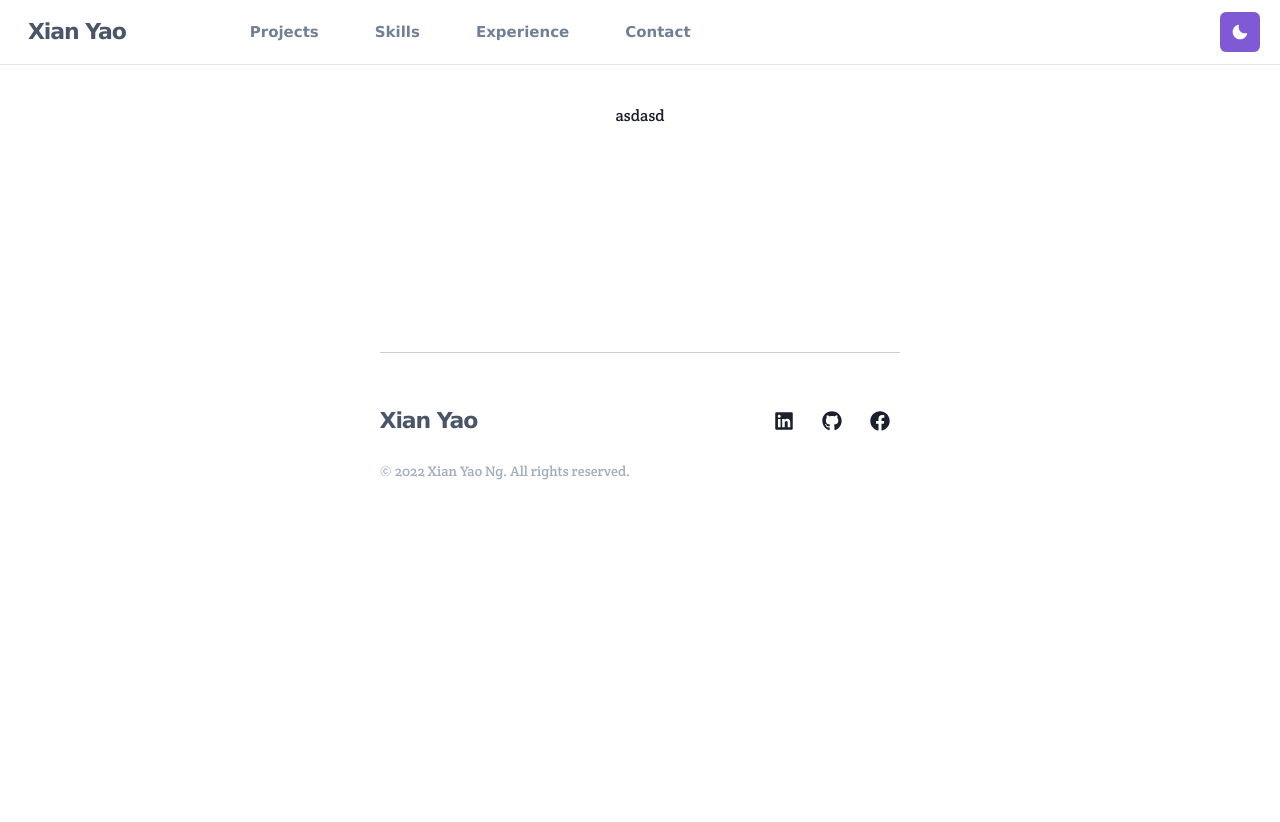
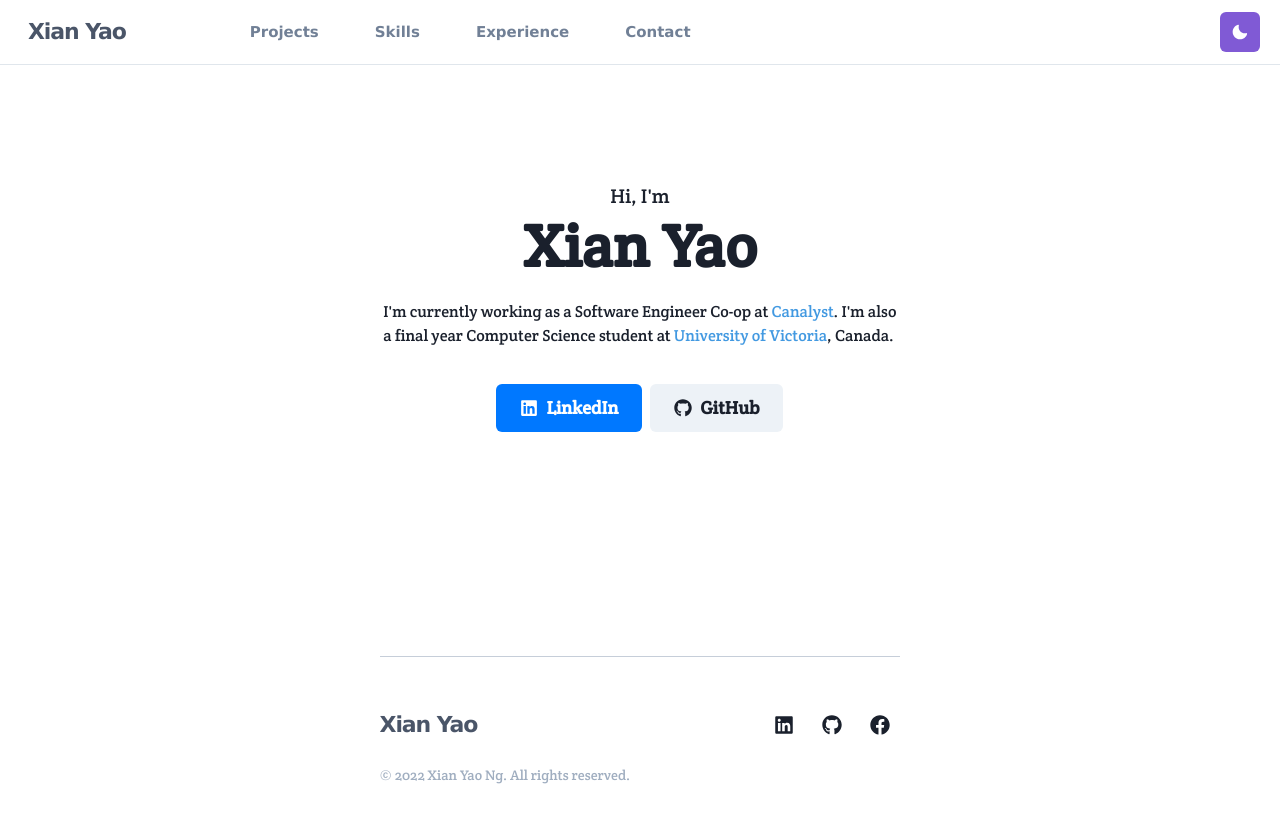
Before and after one commit to xianyao009/xianyaong-portfolio, a Next.js app: page / in a window 1280 px wide. Shown: the top 822 px of the page. Before the commit the page ends 800 px from the top, so only its background shows below. Built offline with nearby package versions, Linux system fonts and the light colour scheme.

Commit message:
Added home page

```diff
--- /dev/null
+++ b/components/container/HomeContainer.js
@@ -0,0 +1,62 @@
+import {
+  Box,
+  Button,
+  Heading,
+  Text,
+  Stack,
+  Link,
+  Icon,
+} from "@chakra-ui/react";
+import { FaGithub, FaLinkedin } from "react-icons/fa";
+
+const HomeContainer = () => {
+  return (
+    <Stack spacing={2} alignItems="center" mt={20}>
+      <Heading size="md" fontWeight="light">
+        Hi, I&apos;m
+      </Heading>
+      <Heading size="3xl">Xian Yao</Heading>
+      <Box w="50%">
+        <Text pt={4}>
+          I&apos;m currently working as a Software Engineer Co-op at{" "}
+          <Link
+            as="a"
+            href="https://www.canalyst.com"
+            color="blue.400"
+            isExternal
+          >
+            Canalyst
+          </Link>
+          . I&apos;m also a final year Computer Science student at{" "}
+          <Link as="a" href="https://www.uvic.ca" color="blue.400" isExternal>
+            University of Victoria
+          </Link>
+          , Canada.
+        </Text>
+      </Box>
+      <Stack direction="row" pt={7}>
+        <Button
+          as="a"
+          size="lg"
+          href="https://www.linkedin.com/in/xianyaong"
+          target="_blank"
+          leftIcon={<FaLinkedin />}
+          colorScheme="messenger"
+        >
+          LinkedIn
+        </Button>
+        <Button
+          as="a"
+          size="lg"
+          href="https://www.github.com/xianyao009"
+          target="_blank"
+          leftIcon={<FaGithub />}
+        >
+          GitHub
+        </Button>
+      </Stack>
+    </Stack>
+  );
+};
+
+export default HomeContainer;
--- a/pages/index.js
+++ b/pages/index.js
@@ -1,9 +1,10 @@
+import HomeContainer from "../components/container/HomeContainer";
 import Content from "../components/container/Content";
 
 export default function Home() {
   return (
     <>
-      <Content content={<h1>asdasd</h1>} />
+      <Content content={<HomeContainer />} />
     </>
   );
 }
```
